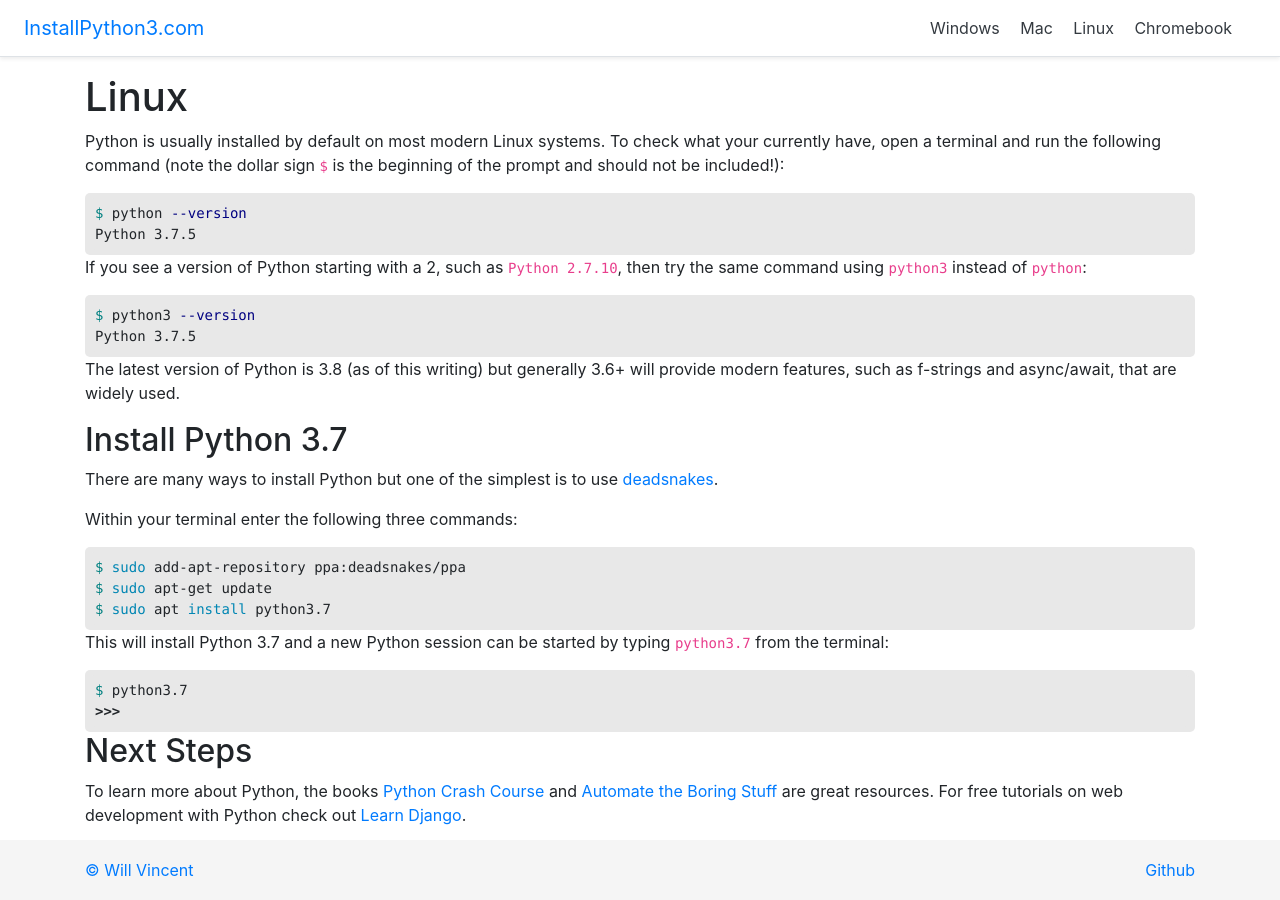
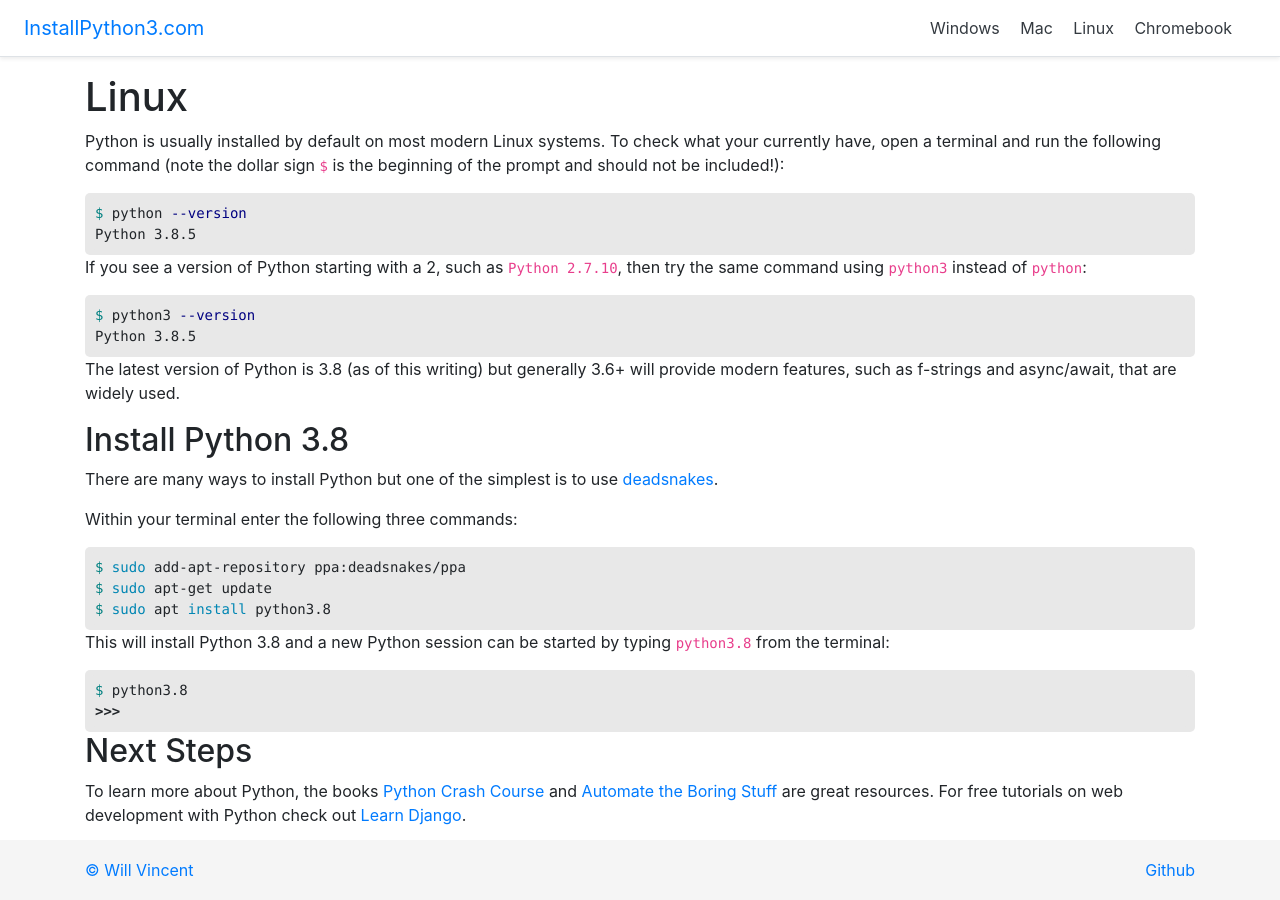
Before and after one commit to NazarMiroshnichenko/installpython3.com, a Jekyll site: the page built from _posts/2010-01-01-linux.markdown, in a window 1280 px wide. Built offline with Jekyll 4.4.1, drawn with Linux system fonts in a browser that asks for light colours.

Commit message:
Update to Python 3.8.5 on Linux

````diff
--- a/_posts/2010-01-01-linux.markdown
+++ b/_posts/2010-01-01-linux.markdown
@@ -13,19 +13,19 @@ Python is usually installed by default on most modern Linux systems. To check wh
 
 ```sh
 $ python --version
-Python 3.7.5
+Python 3.8.5
 ```
 
 If you see a version of Python starting with a 2, such as `Python 2.7.10`, then try the same command using `python3` instead of `python`:
 
 ```sh
 $ python3 --version
-Python 3.7.5
+Python 3.8.5
 ```
 
 The latest version of Python is 3.8 (as of this writing) but generally 3.6+ will provide modern features, such as f-strings and async/await, that are widely used.
 
-## Install Python 3.7
+## Install Python 3.8
 There are many ways to install Python but one of the simplest is to use [deadsnakes](https://launchpad.net/~deadsnakes/+archive/ubuntu/ppa).
 
 Within your terminal enter the following three commands:
@@ -33,13 +33,13 @@ Within your terminal enter the following three commands:
 ```sh
 $ sudo add-apt-repository ppa:deadsnakes/ppa
 $ sudo apt-get update
-$ sudo apt install python3.7
+$ sudo apt install python3.8
 ```
 
-This will install Python 3.7 and a new Python session can be started by typing `python3.7` from the terminal:
+This will install Python 3.8 and a new Python session can be started by typing `python3.8` from the terminal:
 
 ```sh
-$ python3.7
+$ python3.8
 >>>
 ```
 
````
